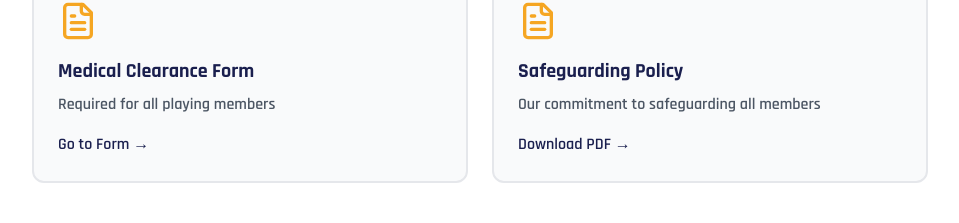
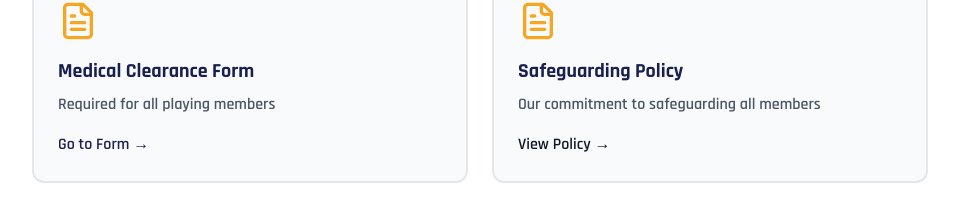
Before and after one commit to kythonlk/tuskersrfc, a React (Vite) app: page /policies in a window 1280 px wide. Shown: the part 1933-2156 px from the top of the page, without its empty margins (160-1119 px from the left). Built offline with nearby package versions, Linux system fonts and the light colour scheme; no server answers; the database is empty.

Commit message:
Updatye link

```diff
--- a/src/pages/Policies.tsx
+++ b/src/pages/Policies.tsx
@@ -145,9 +145,11 @@ export default function Policies() {
                 <p className="text-gray-600 mb-4">
                   Our commitment to safeguarding all members
                 </p>
-                <button className="text-[#1a1f4e] font-semibold hover:text-[#f5a623] transition-colors">
-                  Download PDF →
-                </button>
+                <a href="https://www.world.rugby/organisation/governance/safeguarding">
+                  <button className="text-gray-900 font-semibold hover:text-black transition-colors">
+                    View Policy →
+                  </button>
+                </a>
               </div>
             </div>
           </div>
```
